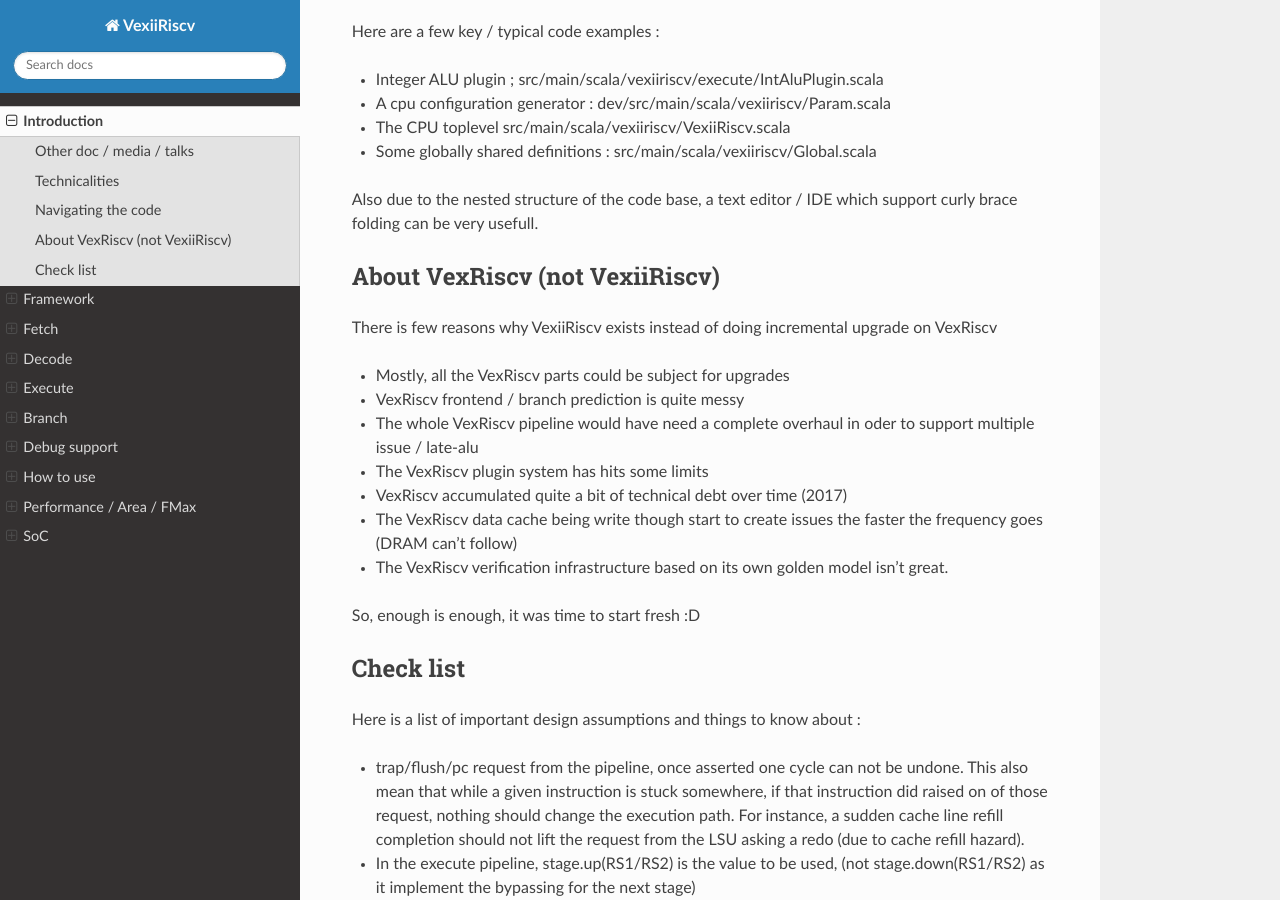
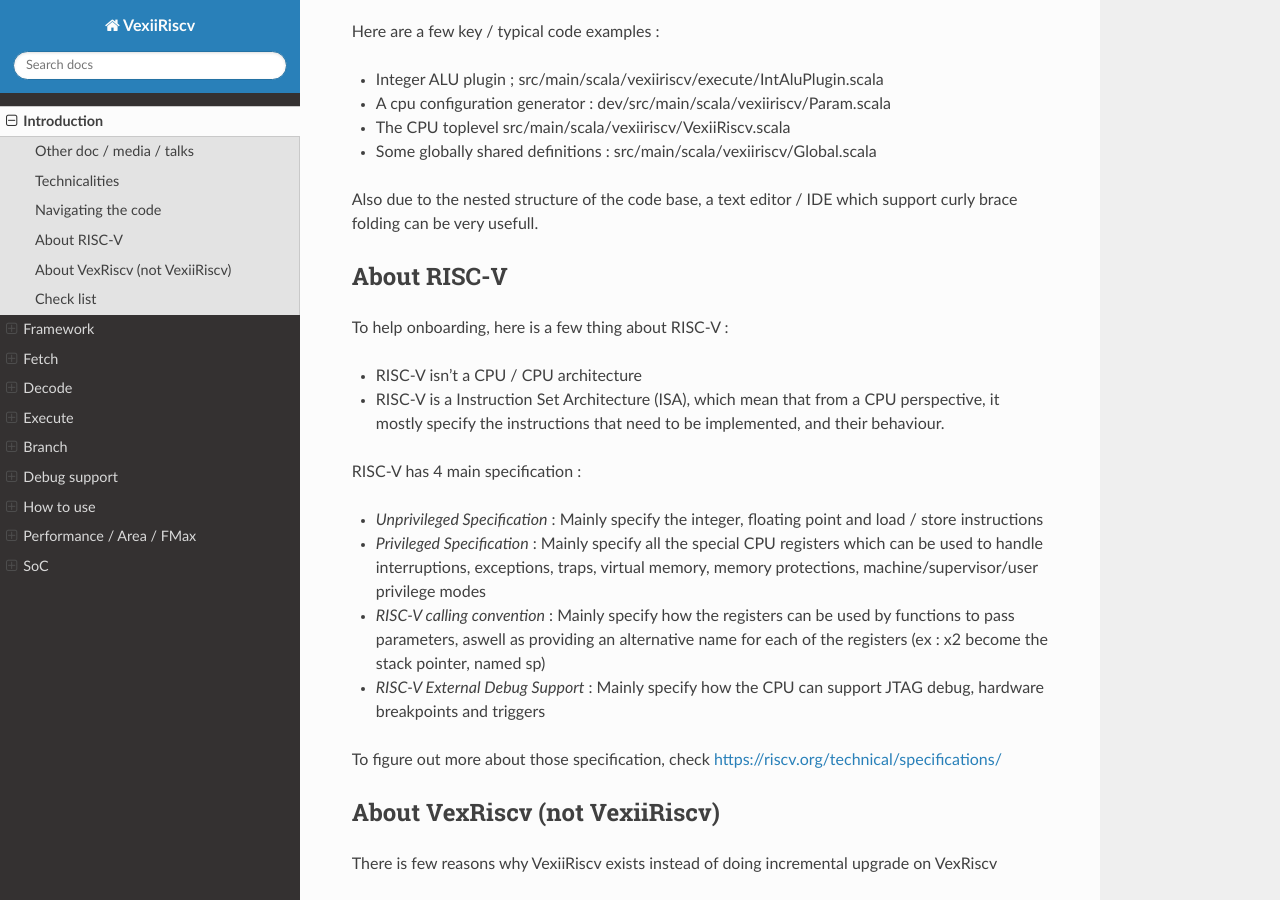
Before and after one commit to SpinalHDL/VexiiRiscv-RTD, a Sphinx documentation site: the page built from source/VexiiRiscv/Introduction/index.rst, in a window 1280 px wide and 900 px high, scrolled down 1854 px. Built offline with Sphinx 7.4.7 and the Read the Docs theme 3.1.0, drawn with Linux system fonts in a browser that asks for light colours.

Commit message:
More doc about RISC-V itself

```diff
--- a/source/VexiiRiscv/Introduction/index.rst
+++ b/source/VexiiRiscv/Introduction/index.rst
@@ -65,6 +65,23 @@ Here are a few key / typical code examples :
 
 Also due to the nested structure of the code base, a text editor / IDE which support curly brace folding can be very usefull.
 
+About RISC-V
+------------------
+
+To help onboarding, here is a few thing about RISC-V :
+
+- RISC-V isn't a CPU / CPU architecture
+- RISC-V is a Instruction Set Architecture (ISA), which mean that from a CPU perspective, it mostly specify the instructions that need to be implemented, and their behaviour.
+
+RISC-V has 4 main specification :
+
+- `Unprivileged Specification` : Mainly specify the integer, floating point and load / store instructions
+- `Privileged Specification` : Mainly specify all the special CPU registers which can be used to handle
+  interruptions, exceptions, traps, virtual memory, memory protections, machine/supervisor/user privilege modes
+- `RISC-V calling convention` : Mainly specify how the registers can be used by functions to pass parameters, aswell as providing an alternative name for each of the registers (ex : x2 become the stack pointer, named sp)
+- `RISC-V External Debug Support` : Mainly specify how the CPU can support JTAG debug, hardware breakpoints and triggers
+
+To figure out more about those specification, check https://riscv.org/technical/specifications/
 
 About VexRiscv (not VexiiRiscv)
 -------------------------------
```
